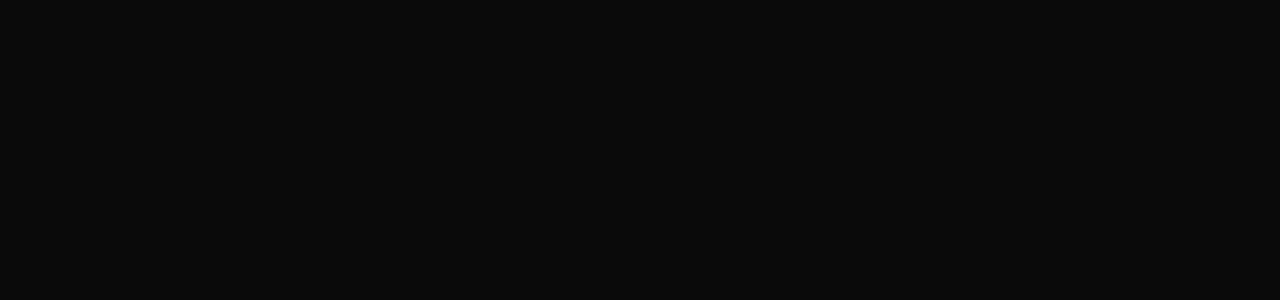
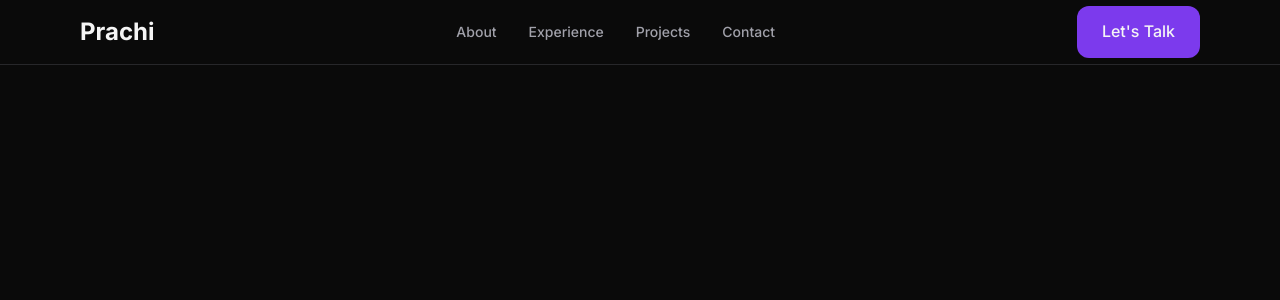
Before and after one commit to Prachi24599/my-portfolio, a React (Vite) app: page / in a window 1280 px wide. Shown: the top 300 px of the page. Built offline with nearby package versions, Linux system fonts and the light colour scheme.

Commit message:
navbar added

```diff
--- a/src/App.tsx
+++ b/src/App.tsx
@@ -1,5 +1,11 @@
+import Navbar from './components/Navbar'
+
 function App() {
-  return <main className="app" />
+  return (
+    <main className="app">
+      <Navbar />
+    </main>
+  )
 }
 
 export default App
--- /dev/null
+++ b/src/components/Navbar.css
@@ -0,0 +1,50 @@
+.navbar {
+  width: 100%;
+  border-bottom: 1px solid var(--color-border);
+  background-color: var(--color-bg);
+}
+
+.navbar__container {
+  display: flex;
+  align-items: center;
+  justify-content: space-between;
+  min-height: var(--space-16);
+  gap: var(--space-8);
+}
+
+.navbar__brand {
+  color: var(--color-text-primary);
+  font-size: var(--font-size-h3);
+  font-weight: var(--font-weight-bold);
+  line-height: var(--line-height-h3);
+}
+
+.navbar__brand:hover {
+  color: var(--color-accent-hover);
+}
+
+.navbar__links {
+  display: flex;
+  align-items: center;
+  gap: var(--space-8);
+  margin: 0;
+  padding: 0;
+  list-style: none;
+}
+
+.navbar__links a {
+  color: var(--color-text-secondary);
+  font-size: var(--font-size-small);
+  font-weight: var(--font-weight-medium);
+  line-height: var(--line-height-small);
+}
+
+.navbar__links a:hover {
+  color: var(--color-text-primary);
+}
+
+.navbar__brand:focus-visible,
+.navbar__links a:focus-visible {
+  outline: 2px solid var(--color-accent-hover);
+  outline-offset: var(--space-1);
+}
--- /dev/null
+++ b/src/components/Navbar.tsx
@@ -0,0 +1,36 @@
+import Button from './Button'
+import Container from './Container'
+import './Navbar.css'
+
+function Navbar() {
+  return (
+    <header className="navbar">
+      <Container className="navbar__container">
+        <a className="navbar__brand" href="#top">
+          Prachi
+        </a>
+
+        <nav aria-label="Primary navigation">
+          <ul className="navbar__links">
+            <li>
+              <a href="#about">About</a>
+            </li>
+            <li>
+              <a href="#experience">Experience</a>
+            </li>
+            <li>
+              <a href="#projects">Projects</a>
+            </li>
+            <li>
+              <a href="#contact">Contact</a>
+            </li>
+          </ul>
+        </nav>
+
+        <Button>Let's Talk</Button>
+      </Container>
+    </header>
+  )
+}
+
+export default Navbar
```
